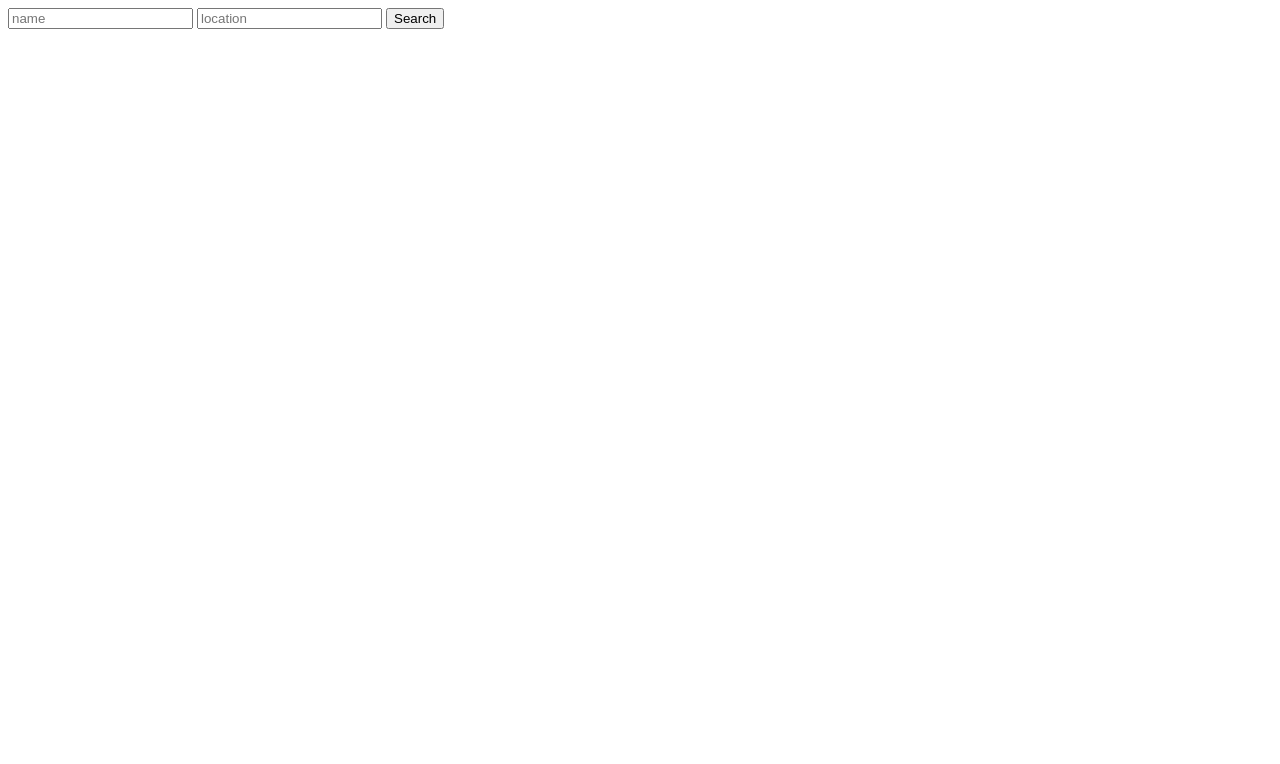
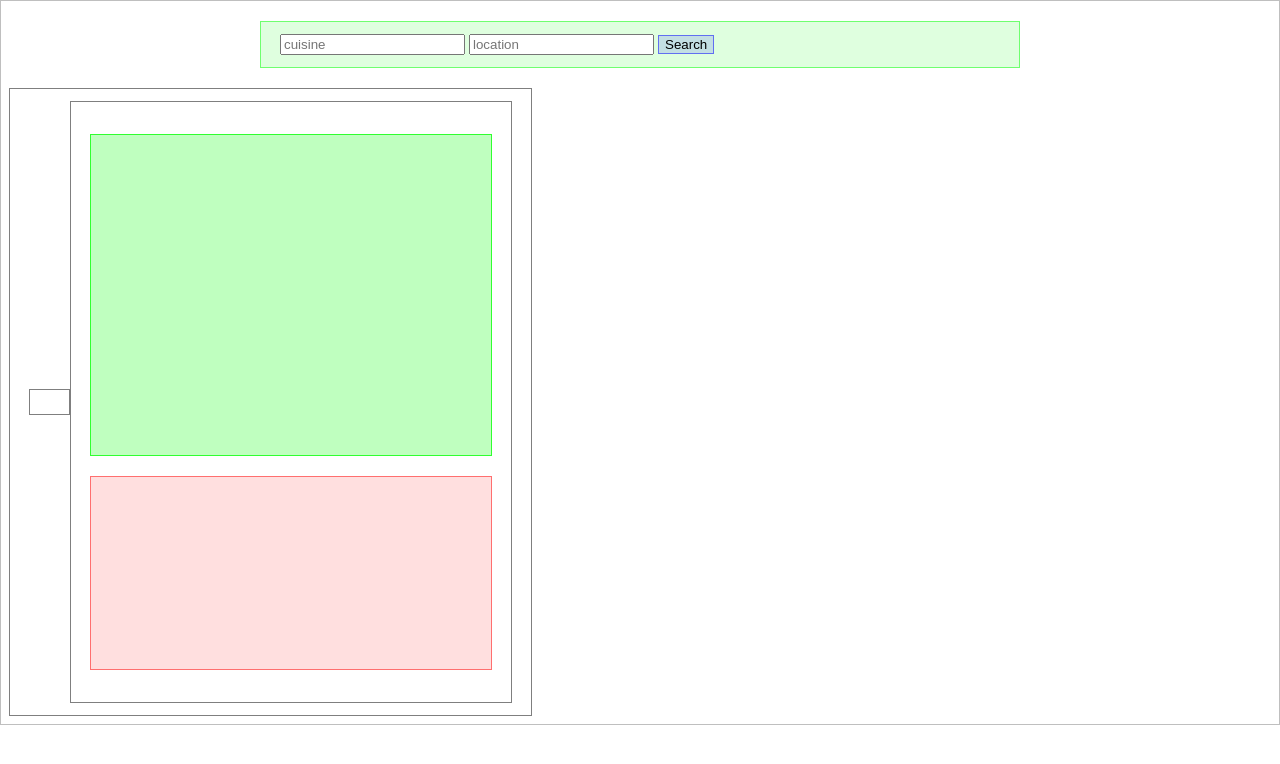
Before and after one commit to phillippuckett/YPGoogleMaps-project-in-JS, a plain HTML site: page index.html in a window 1280 px wide. Drawn offline with nearby package versions, Linux system fonts and the light colour scheme.

Commit message:
Wireframe styling, and notes added

```diff
--- a/index.html
+++ b/index.html
@@ -3,25 +3,32 @@
 
 <head>
     <meta charset="UTF-8">
+    <link rel="stylesheet" href="style.css">
     <title>zipHubProject</title>
 </head>
 
 <body ng-controller="mainCtrl">
 
-    <form>
-        <input type="text" ng-model="name" placeholder="name">
-        <input type="text" ng-model="location" placeholder="location">
-        <button ng-click="getYpCtrl()">Search</button>
-    </form>
-
-    <div ng-repeat="listing in data.listings">
-        <div>{{listing.name}}</div>
-        <div>{{listing.address.street}}</div>
-        <div>{{listing.address.city}}</div>
-        <div>{{listing.address.prov}}</div>
-        <div>{{listing.address.pcode}}</div>
+    <div class="searchBar">
+        <form>
+            <input type="text" ng-model="category" placeholder="cuisine">
+            <input type="text" ng-model="location" placeholder="location">
+            <button ng-click="getYpCtrl()" class="searchBtn">Search</button>
+        </form>
     </div>
 
+    <div class="bodyRow">
+        <div class="bodyCol">
+            <div ng-repeat="listing in data.listings" class="ngRpt">
+                <div class="ngRptName">{{listing.name}}</div>
+                <div class="ngRptLoc">{{listing.address.street}}, {{listing.address.city}} {{listing.address.prov}} {{listing.address.pcode}}</div>
+            </div>
+        </div>
+        <div class="bodyCol">
+            <div class="GPS"></div>
+            <div class="ad"></div>
+        </div>
+    </div>
     <!--Content Delivery Network-->
     <script src="https://ajax.googleapis.com/ajax/libs/angularjs/1.5.5/angular.min.js"></script>
 
--- a/js/mainCtrl.js
+++ b/js/mainCtrl.js
@@ -3,8 +3,8 @@ angular.module('zipHubProject')
 
         console.log('CTRL');
         $scope.getYpCtrl = function () {
-            console.log('functioning');
-            mainSvc.getYpSvc($scope.name, $scope.location)
+            // console.log('getYpCtrl');
+            mainSvc.getYpSvc($scope.category, $scope.location)
                 .then(function (response) {
                     $scope.data = response;
                 })
--- a/js/mainSvc.js
+++ b/js/mainSvc.js
@@ -3,15 +3,16 @@ angular.module('zipHubProject')
 
         console.log('SVC');
         this.getYpSvc = function (name, location) {
+            // var cuisine = category;
             return $http({
                 method: 'GET',
-                url: 'http://api.sandbox.yellowapi.com/FindBusiness/?what=Restaurants&where=Las+Vegas&pgLen=5&pg=1&dist=1&fmt=JSON&lang=en&UID=0000&apikey=7hremc98vmtm6794zfy67hbv',
+                url: 'http://api.sandbox.yellowapi.com/FindBusiness/?what=Category&where=Location&pgLen=10&pg=1&dist=1&fmt=JSON&lang=en&UID=0000&apikey=7hremc98vmtm6794zfy67hbv',
             })
                 .then(function success(response) {
                     console.log(response);
                     return response.data;
                 }, function (err) {
-                    console.log('there was error')
+                    console.log('Error')
                 })
         };
 
--- /dev/null
+++ b/style.css
@@ -0,0 +1,64 @@
+html {
+    border: 1px solid rgba(0,0,0,.25);
+    margin: auto;
+}
+
+.bodyRow {
+    border: 1px solid rgba(0,0,0,.5);
+    display: inline-flex;
+    padding: 1.5vh 1.5vw;
+    margin: auto;
+}
+
+.bodyCol {
+    border: 1px solid rgba(0,0,0,.5);
+    padding: 1.5vh 1.5vw;
+    margin: auto;
+}
+
+.GPS {
+    border: 1px solid rgba(0,255,0,.75);
+    background-color: rgba(0,255,0,.25);
+    margin: 2.5vh auto 2.5vh auto;
+    height: 25vw;
+    width: 50vh;
+}
+.ad {
+    border: 1px solid rgba(255,0,0,.5);
+    background-color: rgba(255,0,0,.125);
+    margin: 2.5vh auto 2.5vh auto;
+    height: 15vw;
+    width: 50vh;
+}
+
+.ngRpt {
+    border: 1px solid rgba(255,0,0,.5);
+    background-color: rgba(255,0,0,.125);
+    margin: 2.5vh auto 2.5vh auto;
+    height: 12.5vw;
+    width: 75vh;
+}
+
+.ngRptName {
+    font-size: 2.5vh;
+    margin: 2.5vh 1.25vw;
+}
+.ngRptLoc {
+    color: rgba(0,0,0,.5);
+    font-size: 2.25vh;
+    margin: 2.5vh 1.25vw;
+}
+
+.searchBar {
+    border: 1px solid rgba(0,255,0,.5);
+    background-color: rgba(0,255,0,.125);
+    padding: 1.5vh 1.5vw;
+    margin: 2.5vh auto 2.5vh auto;
+    width: 90vh;
+}
+
+.searchBtn {
+    border: 1px solid rgba(0,0,255,.5);
+    background-color: rgba(0,0,255,.125);
+
+}
```
Also changed, not shown: README.md.
